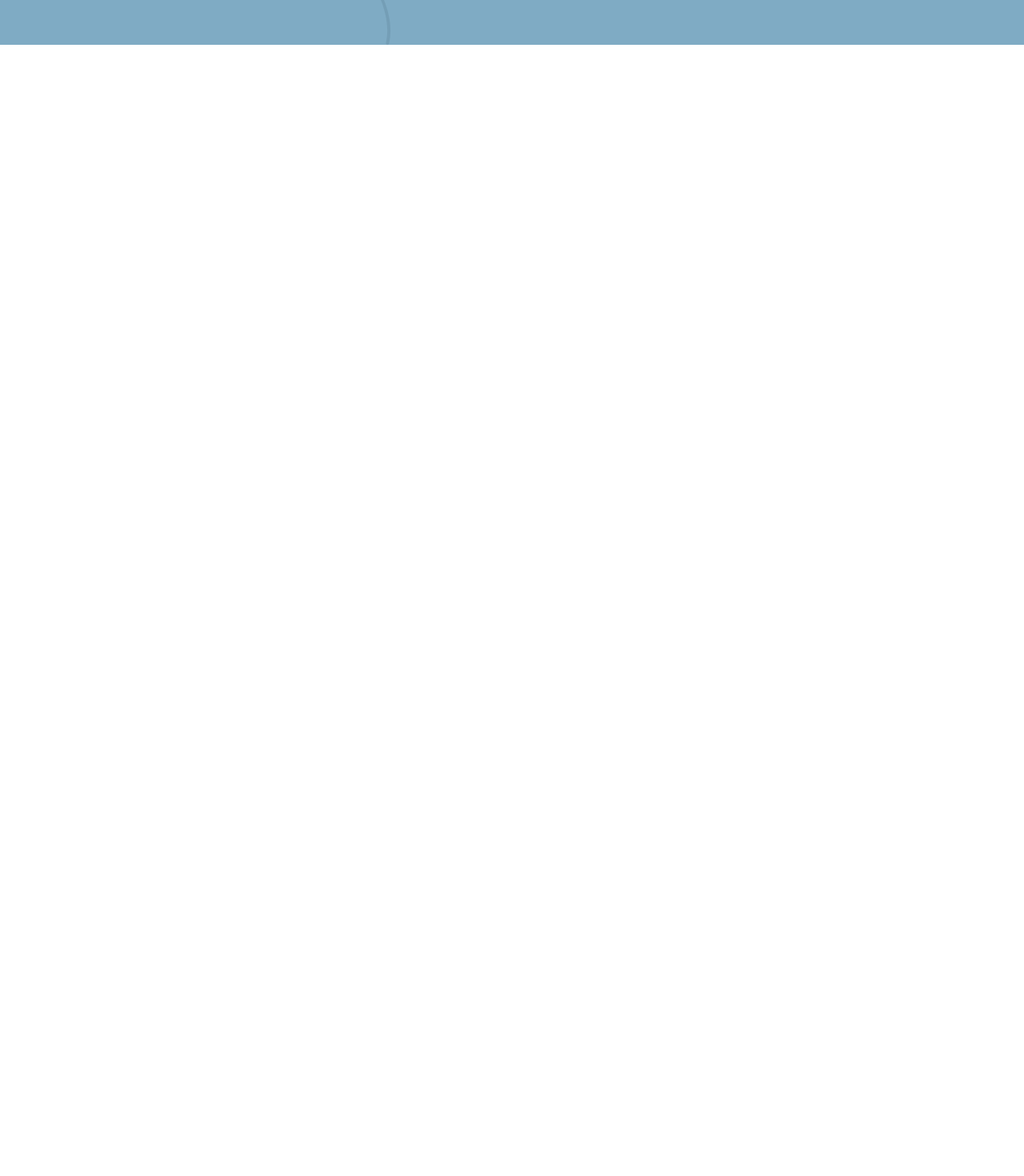
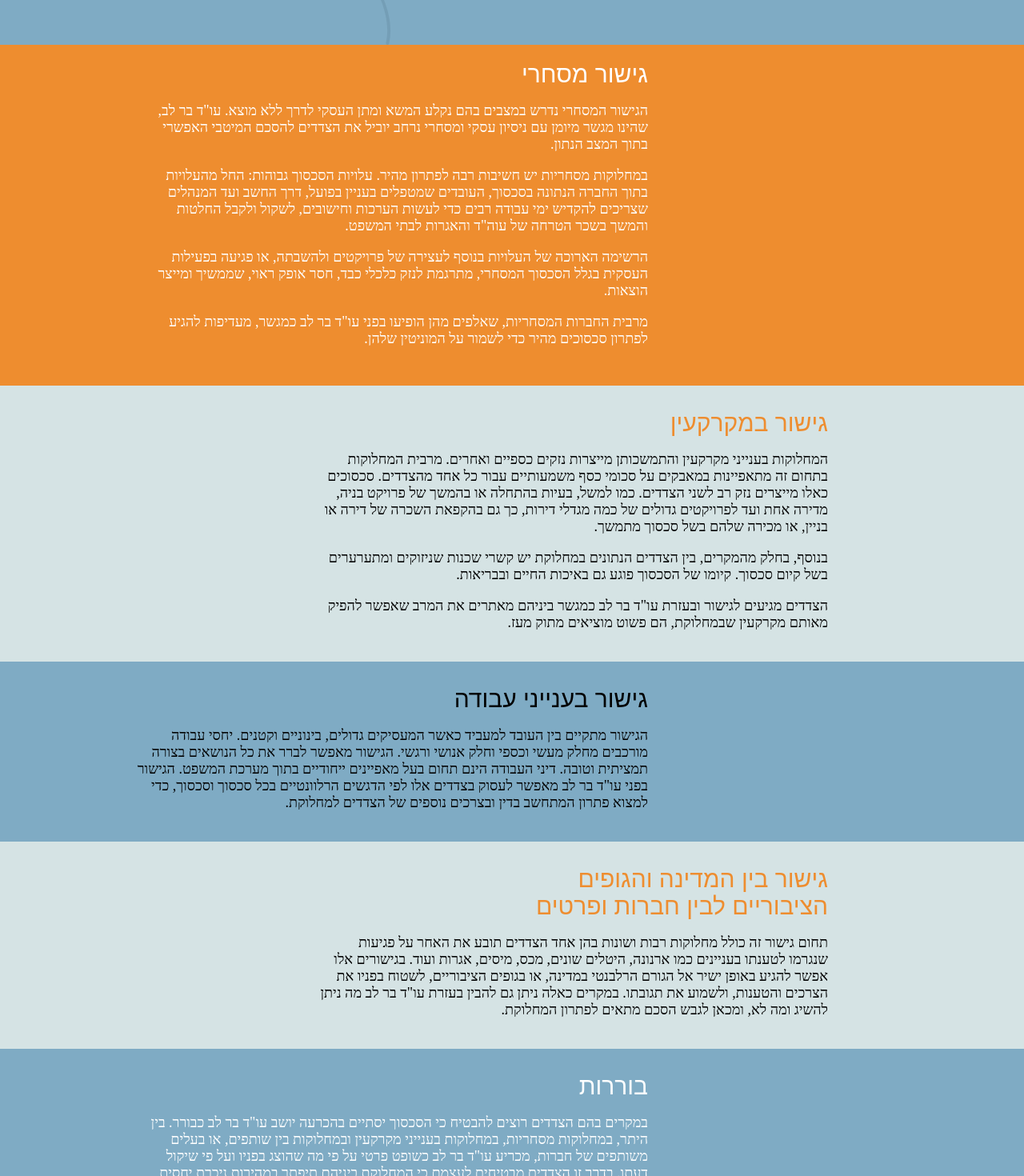
Before and after one commit to gishur-il/gishur-il, a React (Vite) app: page / in a window 1280 px wide. Shown: the part 1199-2669 px from the top of the page at 80% size. Before the commit the page ends 1255 px from the top, so only its background shows below. Built offline with nearby package versions, Linux system fonts and the light colour scheme; a web font is replaced by a local one.

Commit message:
misc sections

```diff
--- a/src/App.tsx
+++ b/src/App.tsx
@@ -3,6 +3,11 @@ import { createRoot } from "react-dom/client";
 import Header from "./Header";
 import Bini from "./Bini";
 import Family from "./Family";
+import Commercial from "./Commercial";
+import RealEstate from "./RealEstate";
+import Employment from "./Labor";
+import State from "./State";
+import Arbitration from "./Arbitration";
 
 const App = () => {
   return (
@@ -10,6 +15,11 @@ const App = () => {
       <Header />
       <Bini />
       <Family />
+      <Commercial />
+      <RealEstate />
+      <Employment />
+      <State />
+      <Arbitration />
     </div>
   );
 };
--- /dev/null
+++ b/src/Arbitration.tsx
@@ -0,0 +1,24 @@
+import * as React from "react";
+
+export default function () {
+  return (
+    <section className="arbitration">
+      <div className="frame">
+        <div className="content">
+          <h3>בוררות</h3>
+
+          <p>
+            במקרים בהם הצדדים רוצים להבטיח כי הסכסוך יסתיים בהכרעה יושב עו"ד בר
+            לב כבורר. בין היתר, במחלוקות מסחריות, במחלוקות בענייני מקרקעין
+            ובמחלוקות בין שותפים, או בעלים משותפים של חברות, מכריע עו"ד בר לב
+            כשופט פרטי על פי מה שהוצג בפניו ועל פי שיקול דעתו. בדרך זו הצדדים
+            מבטיחים לעצמם כי המחלוקת ביניהם תיפתר במהירות ניכרת יחסית לחלופות.
+            לעיתים מתחילים הצדדים בגישור ומסכימים שאם לא יגיעו להסכמה יכריע עו"ד
+            בר לב כבורר. כך הם מבטיחים לעצמם כי המחלוקת תיפתר על ידי צד שלישי
+            מנוסה וניטראלי.
+          </p>
+        </div>
+      </div>
+    </section>
+  );
+}
--- /dev/null
+++ b/src/Commercial.tsx
@@ -0,0 +1,35 @@
+import * as React from "react";
+
+export default function () {
+  return (
+    <section className="commercial">
+      <div className="frame">
+        <div className="content">
+          <h3>גישור מסחרי</h3>
+
+          <p>
+            הגישור המסחרי נדרש במצבים בהם נקלע המשא ומתן העסקי לדרך ללא מוצא.
+            עו"ד בר לב, שהינו מגשר מיומן עם ניסיון עסקי ומסחרי נרחב יוביל את
+            הצדדים להסכם המיטבי האפשרי בתוך המצב הנתון.
+          </p>
+          <p>
+            במחלוקות מסחריות יש חשיבות רבה לפתרון מהיר. עלויות הסכסוך גבוהות:
+            החל מהעלויות בתוך החברה הנתונה בסכסוך, העובדים שמטפלים בעניין בפועל,
+            דרך החשב ועד המנהלים שצריכים להקדיש ימי עבודה רבים כדי לעשות הערכות
+            וחישובים, לשקול ולקבל החלטות והמשך בשכר הטרחה של עוה"ד והאגרות לבתי
+            המשפט.
+          </p>
+          <p>
+            הרשימה הארוכה של העלויות בנוסף לעצירה של פרויקטים ולהשבתה, או פגיעה
+            בפעילות העסקית בגלל הסכסוך המסחרי, מתרגמת לנזק כלכלי כבד, חסר אופק
+            ראוי, שממשיך ומייצר הוצאות.
+          </p>
+          <p>
+            מרבית החברות המסחריות, שאלפים מהן הופיעו בפני עו"ד בר לב כמגשר,
+            מעדיפות להגיע לפתרון סכסוכים מהיר כדי לשמור על המוניטין שלהן.
+          </p>
+        </div>
+      </div>
+    </section>
+  );
+}
--- /dev/null
+++ b/src/Labor.tsx
@@ -0,0 +1,22 @@
+import * as React from "react";
+
+export default function () {
+  return (
+    <section className="labor">
+      <div className="frame">
+        <div className="content">
+          <h3>גישור בענייני עבודה</h3>
+
+          <p>
+            הגישור מתקיים בין העובד למעביד כאשר המעסיקים גדולים, בינוניים
+            וקטנים. יחסי עבודה מורכבים מחלק מעשי וכספי וחלק אנושי ורגשי. הגישור
+            מאפשר לברר את כל הנושאים בצורה תמציתית וטובה. דיני העבודה הינם תחום
+            בעל מאפיינים ייחודיים בתוך מערכת המשפט. הגישור בפני עו"ד בר לב מאפשר
+            לעסוק בצדדים אלו לפי הדגשים הרלוונטיים בכל סכסוך וסכסוך, כדי למצוא
+            פתרון המתחשב בדין ובצרכים נוספים של הצדדים למחלוקת.
+          </p>
+        </div>
+      </div>
+    </section>
+  );
+}
--- /dev/null
+++ b/src/RealEstate.tsx
@@ -0,0 +1,31 @@
+import * as React from "react";
+
+export default function () {
+  return (
+    <section className="real-estate">
+      <div className="frame">
+        <div className="content">
+          <h3>גישור במקרקעין</h3>
+
+          <p>
+            המחלוקות בענייני מקרקעין והתמשכותן מייצרות נזקים כספיים ואחרים.
+            מרבית המחלוקות בתחום זה מתאפיינות במאבקים על סכומי כסף משמעותיים
+            עבור כל אחד מהצדדים. סכסוכים כאלו מייצרים נזק רב לשני הצדדים. כמו
+            למשל, בעיות בהתחלה או בהמשך של פרויקט בניה, מדירה אחת ועד לפרויקטים
+            גדולים של כמה מגדלי דירות, כך גם בהקפאת השכרה של דירה או בניין, או
+            מכירה שלהם בשל סכסוך מתמשך.
+          </p>
+          <p>
+            בנוסף, בחלק מהמקרים, בין הצדדים הנתונים במחלוקת יש קשרי שכנות
+            שניזוקים ומתערערים בשל קיום סכסוך. קיומו של הסכסוך פוגע גם באיכות
+            החיים ובבריאות.
+          </p>
+          <p>
+            הצדדים מגיעים לגישור ובעזרת עו"ד בר לב כמגשר ביניהם מאתרים את המרב
+            שאפשר להפיק מאותם מקרקעין שבמחלוקת, הם פשוט מוציאים מתוק מעז.
+          </p>
+        </div>
+      </div>
+    </section>
+  );
+}
--- /dev/null
+++ b/src/State.tsx
@@ -0,0 +1,22 @@
+import * as React from "react";
+
+export default function () {
+  return (
+    <section className="state">
+      <div className="frame">
+        <div className="content">
+          <h3>גישור בין המדינה והגופים הציבוריים לבין חברות ופרטים</h3>
+
+          <p>
+            תחום גישור זה כולל מחלוקות רבות ושונות בהן אחד הצדדים תובע את האחר
+            על פגיעות שנגרמו לטענתו בעניינים כמו ארנונה, היטלים שונים, מכס,
+            מיסים, אגרות ועוד. בגישורים אלו אפשר להגיע באופן ישיר אל הגורם
+            הרלבנטי במדינה, או בגופים הציבוריים, לשטוח בפניו את הצרכים והטענות,
+            ולשמוע את תגובתו. במקרים כאלה ניתן גם להבין בעזרת עו"ד בר לב מה ניתן
+            להשיג ומה לא, ומכאן לגבש הסכם מתאים לפתרון המחלוקת.
+          </p>
+        </div>
+      </div>
+    </section>
+  );
+}
--- a/src/style.scss
+++ b/src/style.scss
@@ -128,3 +128,56 @@ section.family {
     filter: brightness(0.3);
   }
 }
+
+section.commercial {
+  h3 {
+    margin: 0;
+  }
+
+  background-color: rgb(238, 141, 47);
+  color: white;
+
+  .content {
+    width: 620px;
+    margin-right: 320px;
+    padding-top: 20px;
+    padding-bottom: 30px;
+  }
+}
+
+section.real-estate,
+section.state {
+  background-color: rgb(213, 227, 228);
+  h3 {
+    margin: 0;
+    color: #ee8d2f;
+    max-width: 400px;
+  }
+
+  .content {
+    width: 640px;
+    padding-top: 30px;
+    margin-right: 95px;
+    padding-bottom: 20px;
+  }
+}
+
+section.labor,
+section.arbitration {
+  background-color: rgb(127, 171, 196);
+
+  h3 {
+    margin: 0;
+  }
+
+  .content {
+    width: 640px;
+    padding-top: 30px;
+    margin-right: 320px;
+    padding-bottom: 20px;
+  }
+}
+
+section.arbitration {
+  color: white;
+}
```
